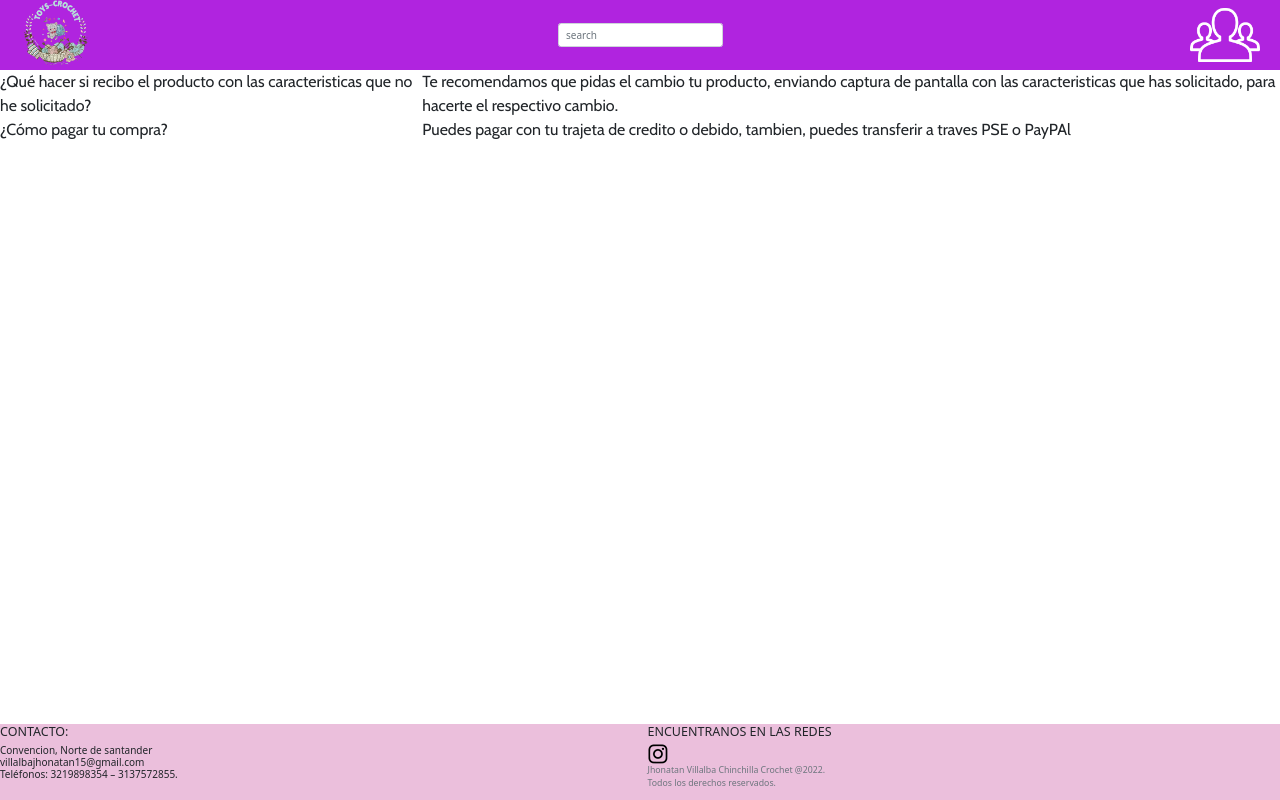
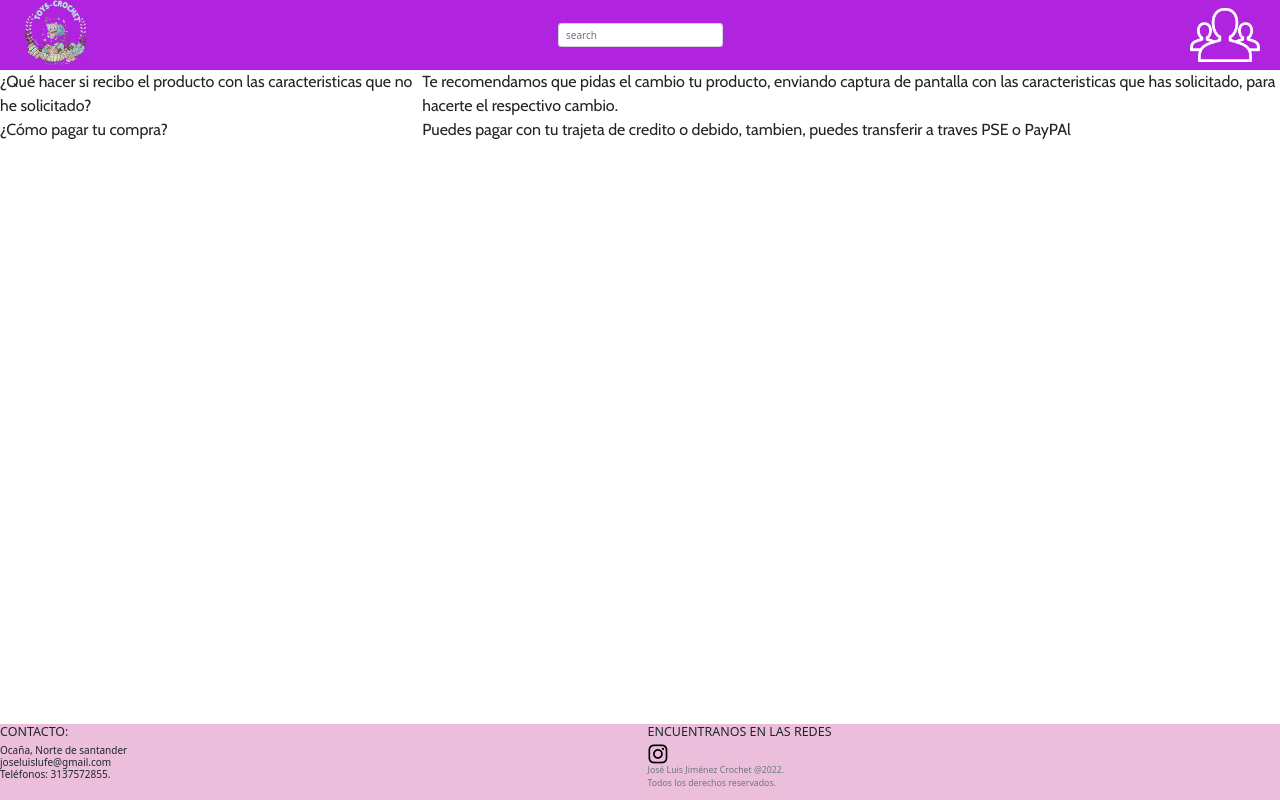
Before and after one commit to jjluisc/Crochet, a plain HTML site: page rsc/fac.html in a window 1280 px wide. Drawn offline with nearby package versions, Linux system fonts and the light colour scheme.

Commit message:
Update fac.html

```diff
--- a/rsc/fac.html
+++ b/rsc/fac.html
@@ -47,9 +47,9 @@
         <div class="col-xs-12 col-md-6" >
           <h6 class="text-dark lead"> CONTACTO:</h6>
           <h6 class="text-dark">
-          Convencion, Norte de santander<br>
-          villalbajhonatan15@gmail.com <br>
-          Teléfonos: 3219898354 – 3137572855.<br>
+          Ocaña, Norte de santander<br>
+          joseluislufe@gmail.com <br>
+          Teléfonos: 3137572855.<br>
           </h6>
         </div>
         <div class="col-xs-12 col-md-6
@@ -60,7 +60,7 @@
             <a href="https://www.instagram.com/toys_crochet15/"><img src="../img/inst.png"></a>
           </div>
         </div>
-        <div class="row"> <p class="text-muted small text-right">Jhonatan Villalba Chinchilla Crochet @2022.<br> Todos los derechos reservados.</p></div>
+        <div class="row"> <p class="text-muted small text-right">José Luis Jiménez Crochet @2022.<br> Todos los derechos reservados.</p></div>
       </div>
     </div>
     </div>
```
